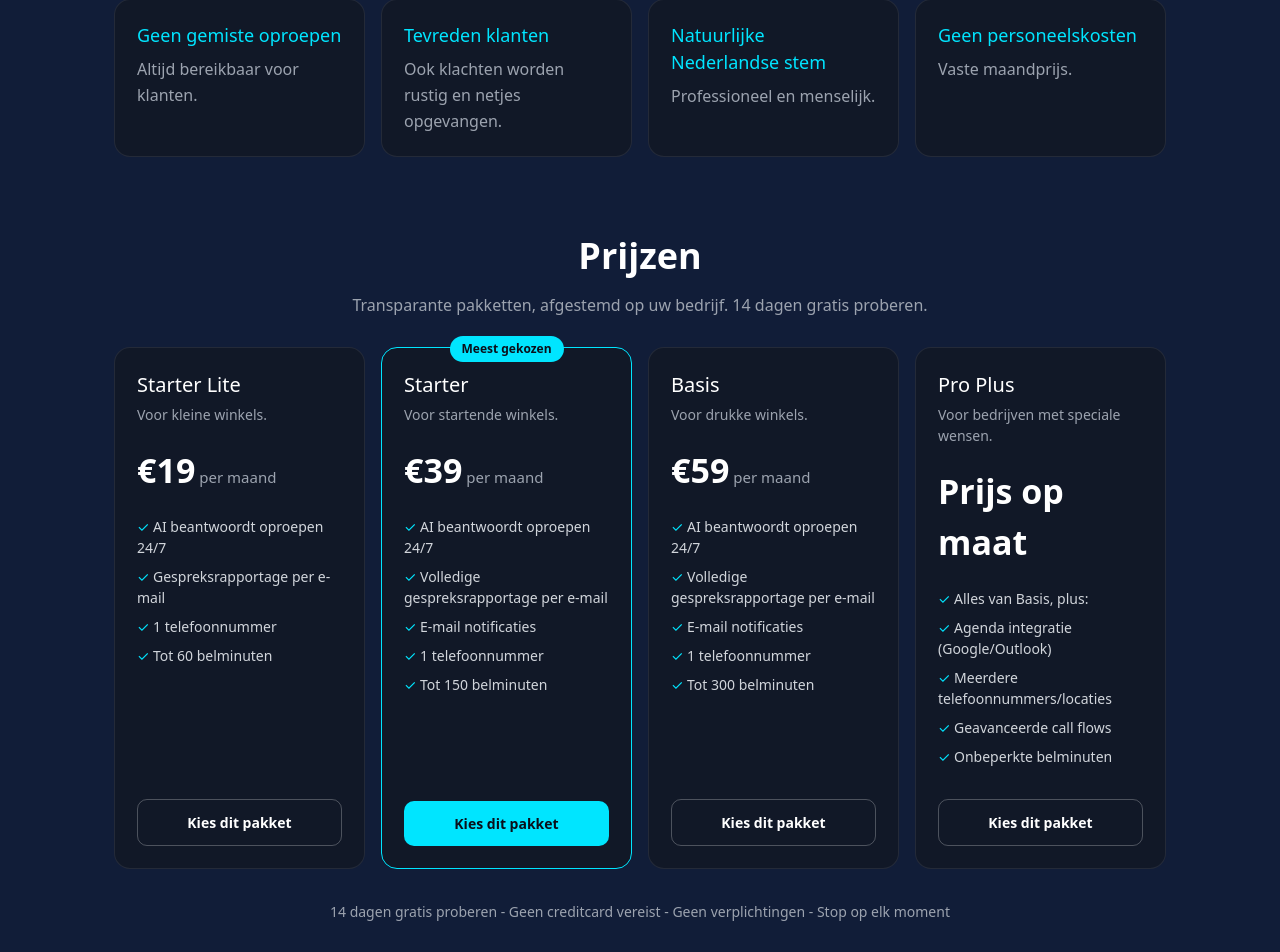
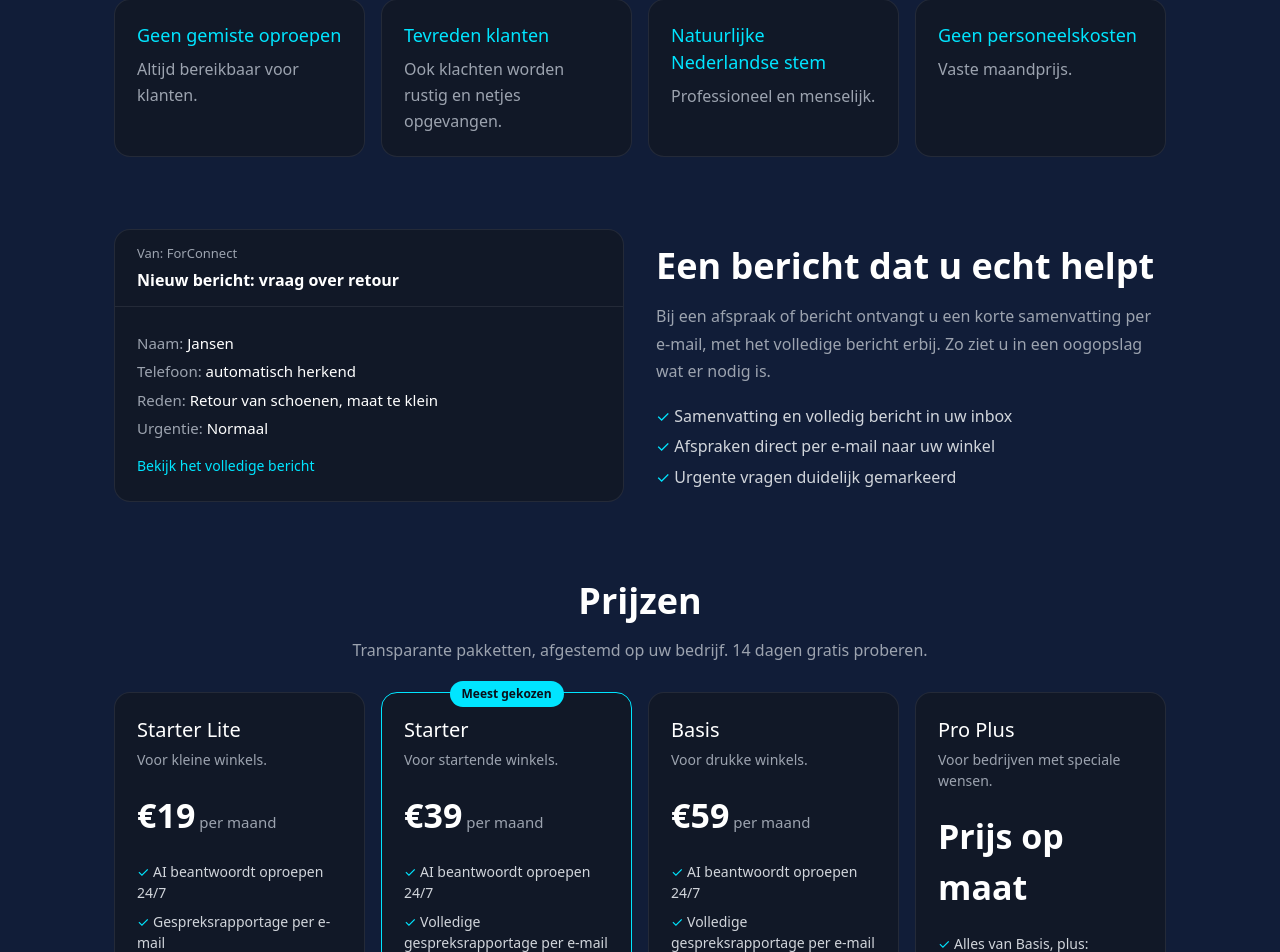
Before and after one commit to ForConnect/forconnect-site, a Next.js app: page /winkels in a window 1280 px wide. Shown: the part 3036-3988 px from the top of the page. Built offline with nearby package versions, Linux system fonts and the light colour scheme.

Commit message:
Winkels: align layout with main site

```diff
--- a/app/winkels/page.tsx
+++ b/app/winkels/page.tsx
@@ -492,6 +492,59 @@ export default function WinkelsPage() {
         </div>
       </section>
 
+      {/* Bericht voorbeeld */}
+      <section style={SECTION}>
+        <div
+          style={{
+            ...WRAP,
+            display: "grid",
+            gridTemplateColumns: "repeat(auto-fit, minmax(320px, 1fr))",
+            gap: 32,
+            alignItems: "center",
+          }}
+        >
+          <div style={{ ...CARD, padding: 0, overflow: "hidden" }}>
+            <div style={{ padding: "14px 22px", borderBottom: `1px solid ${LINE}` }}>
+              <div style={{ fontSize: 13, color: MUTED }}>Van: ForConnect</div>
+              <div style={{ fontWeight: 600, marginTop: 4 }}>Nieuw bericht: vraag over retour</div>
+            </div>
+            <div style={{ padding: 22, lineHeight: 1.9, fontSize: 15 }}>
+              <div>
+                <span style={{ color: MUTED }}>Naam:</span> Jansen
+              </div>
+              <div>
+                <span style={{ color: MUTED }}>Telefoon:</span> automatisch herkend
+              </div>
+              <div>
+                <span style={{ color: MUTED }}>Reden:</span> Retour van schoenen, maat te klein
+              </div>
+              <div>
+                <span style={{ color: MUTED }}>Urgentie:</span> Normaal
+              </div>
+              <div style={{ marginTop: 10, color: ACCENT, fontSize: 14 }}>Bekijk het volledige bericht</div>
+            </div>
+          </div>
+          <div>
+            <h2 style={{ ...H2, textAlign: "left" }}>Een bericht dat u echt helpt</h2>
+            <p style={{ color: MUTED, lineHeight: 1.7, margin: "0 0 16px" }}>
+              Bij een afspraak of bericht ontvangt u een korte samenvatting per e-mail, met het volledige bericht
+              erbij. Zo ziet u in een oogopslag wat er nodig is.
+            </p>
+            <ul style={{ listStyle: "none", padding: 0, margin: 0, color: "#d1d5db", lineHeight: 1.9 }}>
+              <li>
+                <span style={{ color: ACCENT }}>&#10003;</span> Samenvatting en volledig bericht in uw inbox
+              </li>
+              <li>
+                <span style={{ color: ACCENT }}>&#10003;</span> Afspraken direct per e-mail naar uw winkel
+              </li>
+              <li>
+                <span style={{ color: ACCENT }}>&#10003;</span> Urgente vragen duidelijk gemarkeerd
+              </li>
+            </ul>
+          </div>
+        </div>
+      </section>
+
       {/* Prijzen */}
       <section id="prijzen" style={SECTION}>
         <div style={WRAP}>
```
